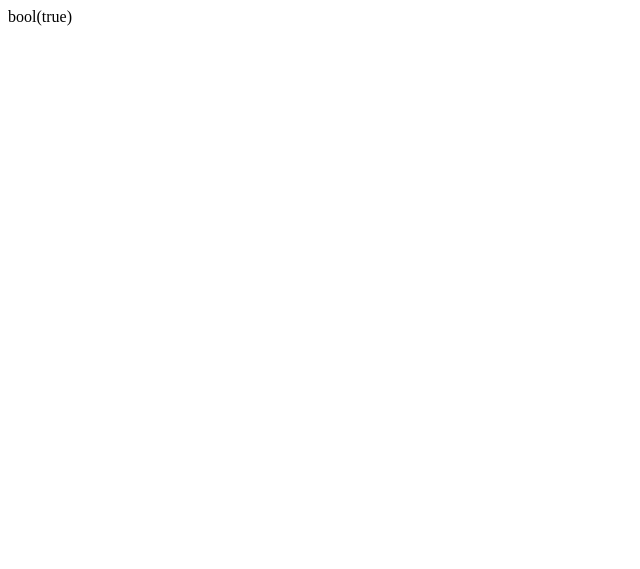
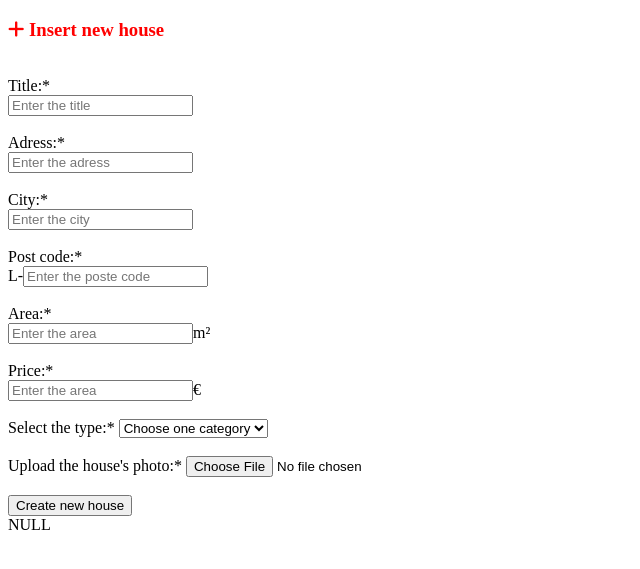
Before and after one commit to GrigorLiliana/php-intermediate-evaluation, a PHP site: page / in a window 1280 px wide. Before the commit the part shown is almost empty. Shown: the top 569 px of the page, without its empty margins (0-640 px from the left). Run offline with PHP 8.4, Linux system fonts and the light colour scheme; data that the repository does not hold is empty; some libraries are stand-ins or nearby versions.

Commit message:
commit form

```diff
--- a/index.php
+++ b/index.php
@@ -4,7 +4,9 @@
 	$conn = mysqli_connect(DB_SERVER, DB_USER, DB_PASSWORD);
 	$db_name = DB_Name;
     $db_found = mysqli_select_db($conn, $db_name);
-    var_dump($db_found);
+
+    /*ckeck if it is connected
+    var_dump($db_found);*/
 ?>
 
 
@@ -15,8 +17,65 @@
     <meta name="viewport" content="width=device-width, initial-scale=1.0">
     <meta http-equiv="X-UA-Compatible" content="ie=edge">
     <title>Liliana's php "Real Estate" Project</title>
+    <link rel="stylesheet" href="style/style.css">
+    <script src="https://kit.fontawesome.com/80c962dd4c.js"></script>
 </head>
 <body>
+<div class="container">
 
+<form action="" method="POST">
+  <h3><i class="fas fa-plus"></i> Insert new house</h3><br>
+
+  <label for="title">Title:*</label><br>
+  <input type="text" name="title" Placeholder="Enter the title" required><br><br>
+
+  <label for="title">Adress:*</label><br>
+  <input type="text" name="adress" placeholder="Enter the adress" required><br><br>
+
+  <label for="title">City:*</label><br>
+  <input type="text" name="city" placeholder="Enter the city" required><br><br>
+
+  <label for="title">Post code:*</label><br>
+  <span>L-</span><input type="number" name="pc" placeholder="Enter the poste code" required><br><br>
+
+  <label for="title">Area:*</label><br>
+  <input type="number" name="area" placeholder="Enter the area" required><span>m²</span><br><br>
+
+  <label for="title">Price:*</label><br>
+  <input type="number" name="area" placeholder="Enter the area" required><span>€</span><br><br>
+
+  <label for="selectCategorie">Select the type:*</label>
+  <select name="selectCategorie" required>
+    <option value="" name="" selected disabled>Choose one category</option>
+    <?php
+
+    $queryType = "select * from type";
+    $resultType = mysqli_query($conn, $queryType);
+    var_dump($resultType);
+    // generate dinamic types options linked to the DB
+
+    while ($db_recordType = mysqli_fetch_assoc($resultType)) {
+      $idType = $db_recordType['id_type'];
+      $nameType = $db_recordType['name_type']; ?>
+
+      <!-- dinamic option -->
+      <option value="<?php echo $nameType; ?>" name="<?php echo $nameType; ?>">
+        <?php echo $nameType; ?>
+      </option>
+
+    <?php }
+    ?>
+  </select><br><br>
+
+  <input type="hidden" name="MAX_FILE_SIZE" value="30000" />
+  Upload the house's photo:* <input name="my-file" type="file" required /><br><br>
+
+  <input type="submit" name='submit' value="Create new house" />
+</form>
+</div>
 </body>
 </html>
+<?php
+if(isset($_POST['submit']))
+    var_dump($_POST['my-file']);
+    var_dump($_POST['selectCategorie']);
--- /dev/null
+++ b/style/style.css
@@ -0,0 +1,4 @@
+h3 {
+  color: red;
+}
+/*# sourceMappingURL=style.css.map */
--- /dev/null
+++ b/style/style.scss
@@ -0,0 +1,3 @@
+h3 {
+  color: red;
+}
```
Also changed, not shown: 1 other file.
